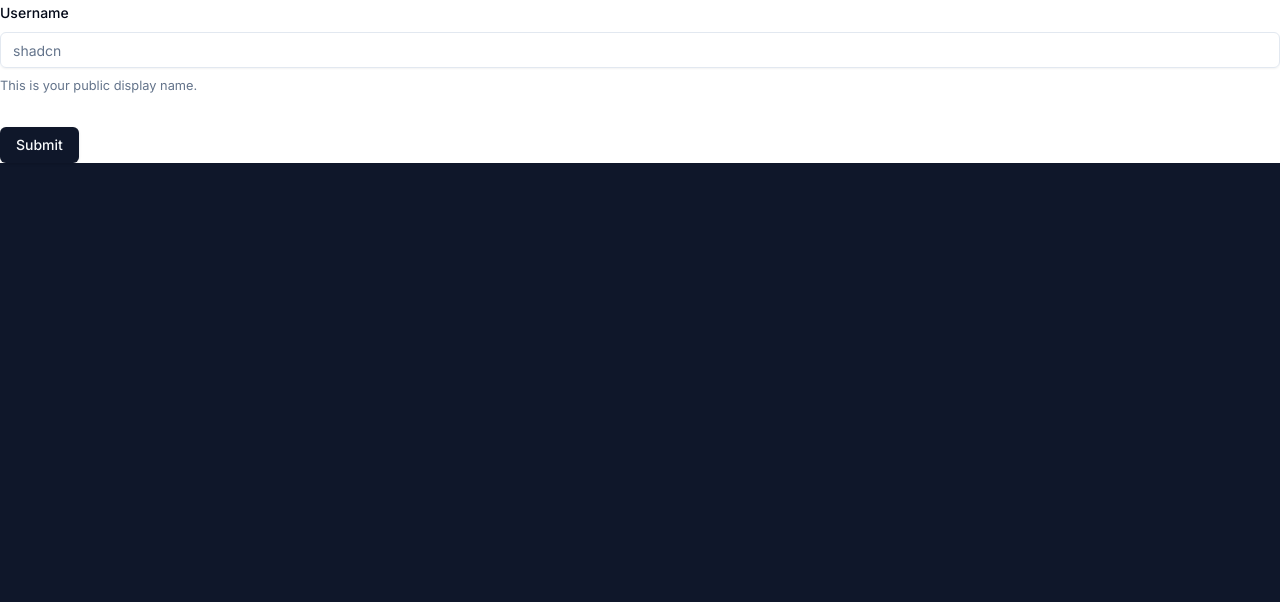
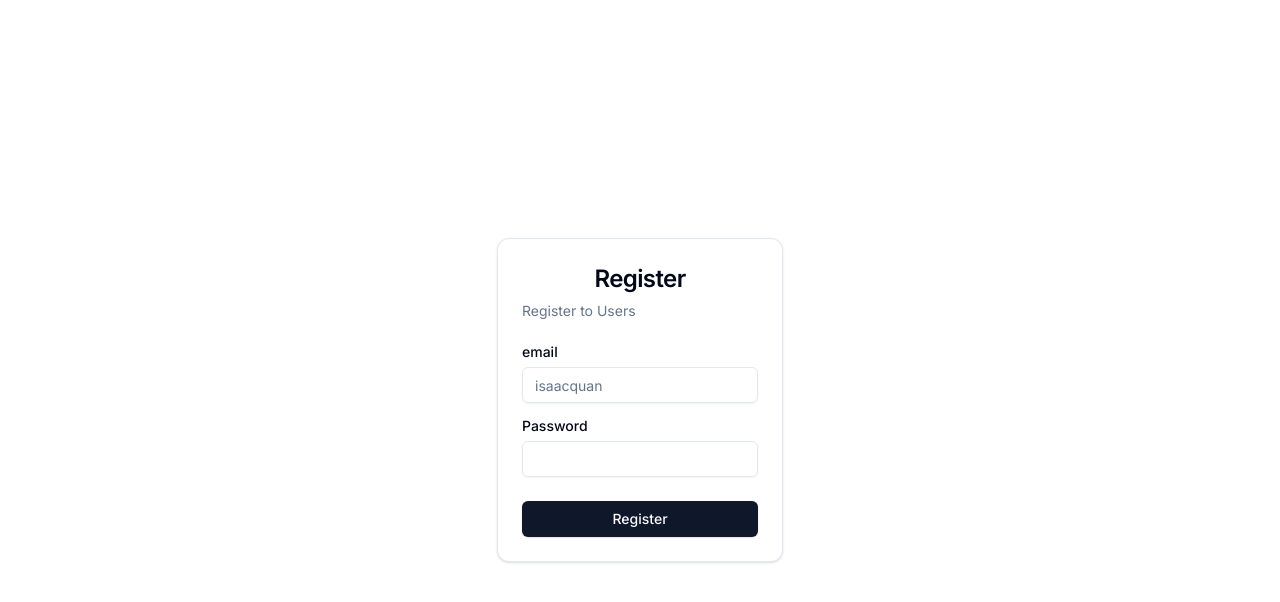
Before and after one commit to Chefdyb/kodestar-mini, a Next.js app: page /admin/create-user in a window 1280 px wide. Shown: the top 602 px of the page. Built offline with nearby package versions, Linux system fonts and the light colour scheme.

Commit message:
feat: Add RegisterForm component and implement user creation page

```diff
--- a/src/app/admin/create-user/page.tsx
+++ b/src/app/admin/create-user/page.tsx
@@ -1,13 +1,114 @@
-import RegisterForm from "@/components/mycomponents/Register";
-import React from "react";
+"use client";
 
-// this page or screen will have forms to create a new user
-// the database guys will give the data structure for the user entity
-// in the mean time, just create a beautiful form with the following fields (name, indexNumber, student number ) and console.log these
-// values when the form is submitted
+import { Button } from "@/components/ui/button";
+import db from "@/lib/db";
+import {
+    Card,
+    CardContent,
+    CardDescription,
+    CardFooter,
+    CardHeader,
+    CardTitle,
+} from "@/components/ui/card";
+import { Input } from "@/components/ui/input";
+import { Label } from "@/components/ui/label";
+import { useState } from "react";
 
-const page = () => {
-  return <div><RegisterForm/></div>;
-};
+import { useRouter } from "next/navigation";
 
-export default page;
+import { createUser } from "@/lib/utils";
+import { toast } from "sonner";
+
+function RegisterForm() {
+    const router = useRouter();
+    function handleToast(e: React.FormEvent) {
+        e.preventDefault();
+        console.log("first");
+        toast.success("User created successfully");
+    }
+
+    const [credentials, setCredentials] = useState({
+        email: "",
+        password: "",
+    });
+
+    const handleInputChange = (e: any) => {
+        setCredentials((prev) => ({ ...prev, [e.target.id]: e.target.value }));
+    };
+
+    const handleRegister = async (e: React.FormEvent) => {
+        e.preventDefault();
+        setCredentials((prev) => {
+            return {
+                email: prev.email.trim(),
+                password: prev.password,
+            };
+        });
+        try {
+            toast.success("User created successfully");
+            setCredentials({
+                email: "",
+                password: "",
+            });
+            await createUser(credentials.email, credentials.password);
+            router.push("/admin/create-user");
+        } catch (error: string | any) {
+            if (
+                error.message.includes("Unable to add key to index") &&
+                error.name === "ConstraintError"
+            ) {
+                toast.error("Email is already been used");
+                console.error("Email is already been used");
+                return;
+            }
+            toast.error("An error occurred while creating user", error);
+        }
+    };
+
+    return (
+        <>
+            <div className="grid h-screen  w-screen place-content-center">
+                <Card className="z-30 w-full max-w-sm">
+                    <form onSubmit={handleToast}>
+                        <CardHeader>
+                            <CardTitle className="text-center text-2xl">
+                                Register
+                            </CardTitle>
+                            <CardDescription>Register to Users</CardDescription>
+                        </CardHeader>
+                        <CardContent className="grid gap-4">
+                            <div className="grid gap-2">
+                                <Label htmlFor="email">email</Label>
+                                <Input
+                                    id="email"
+                                    type="email"
+                                    placeholder="isaacquan"
+                                    required
+                                    value={credentials.email}
+                                    onChange={handleInputChange}
+                                />
+                            </div>
+                            <div className="grid gap-2">
+                                <Label htmlFor="password">Password</Label>
+                                <Input
+                                    id="password"
+                                    type="password"
+                                    value={credentials.password}
+                                    required
+                                    onChange={handleInputChange}
+                                />
+                            </div>
+                        </CardContent>
+                        <CardFooter className=" flex flex-col gap-2">
+                            <Button type="submit" className="w-full ">
+                                Register
+                            </Button>
+                        </CardFooter>
+                    </form>
+                </Card>
+            </div>
+        </>
+    );
+}
+
+export default RegisterForm;
--- a/src/lib/db.ts
+++ b/src/lib/db.ts
@@ -1,6 +1,6 @@
 import Dexie, { Table } from "dexie";
-interface User {
-    id?: number;
+export interface User {
+    id?: string;
     email: string;
     password: string;
 }
--- a/src/lib/utils.ts
+++ b/src/lib/utils.ts
@@ -1,6 +1,24 @@
-import { type ClassValue, clsx } from "clsx"
-import { twMerge } from "tailwind-merge"
+import { type ClassValue, clsx } from "clsx";
+import { twMerge } from "tailwind-merge";
 
 export function cn(...inputs: ClassValue[]) {
-  return twMerge(clsx(inputs))
+    return twMerge(clsx(inputs));
 }
+
+// create a wrapper to add users to the database
+
+import db from "@/lib/db";
+// import { randomUUID } from "crypto";
+import { v4 as uuid } from "uuid";
+import { User } from "@/lib/db";
+import { toast } from "sonner";
+
+export async function createUser(email: string, password: string) {
+    const user: User = {
+        email,
+        password,
+        id: uuid(),
+    };
+
+    await db.users.add(user);
+}
```
